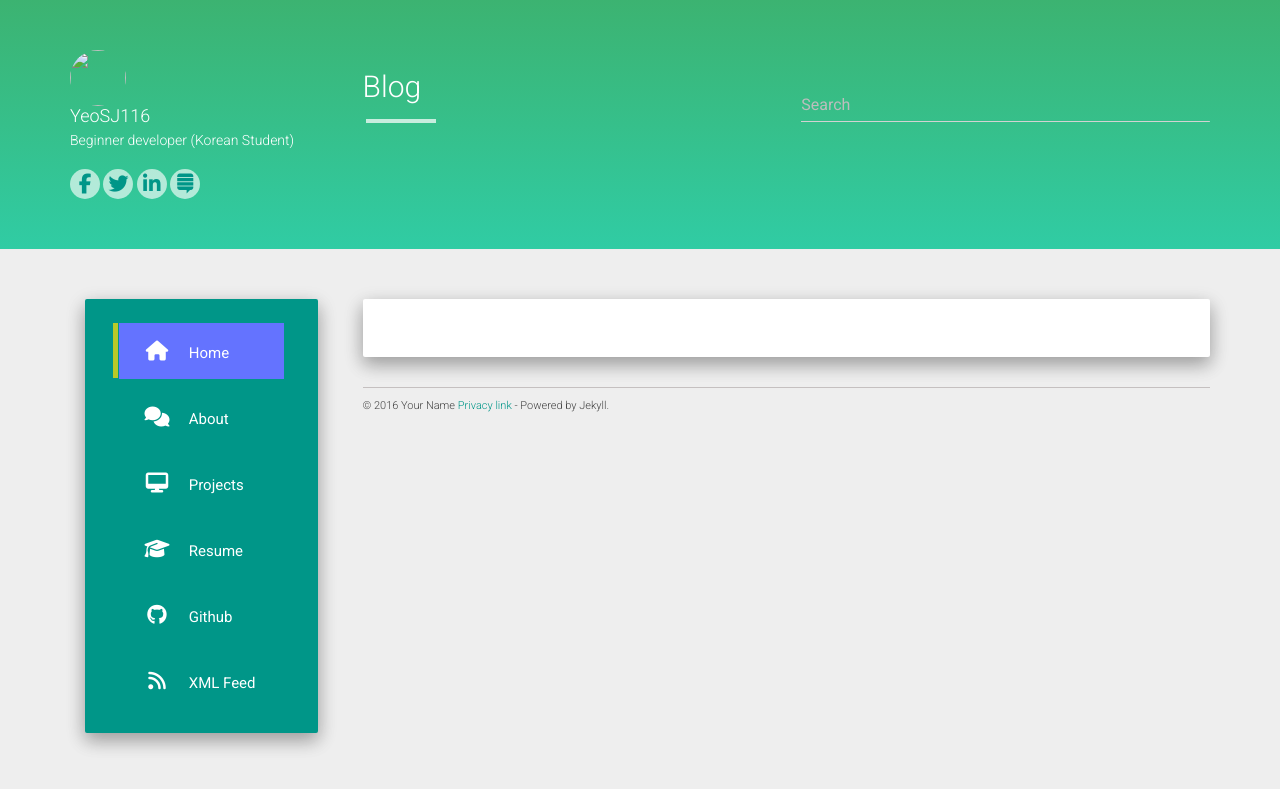
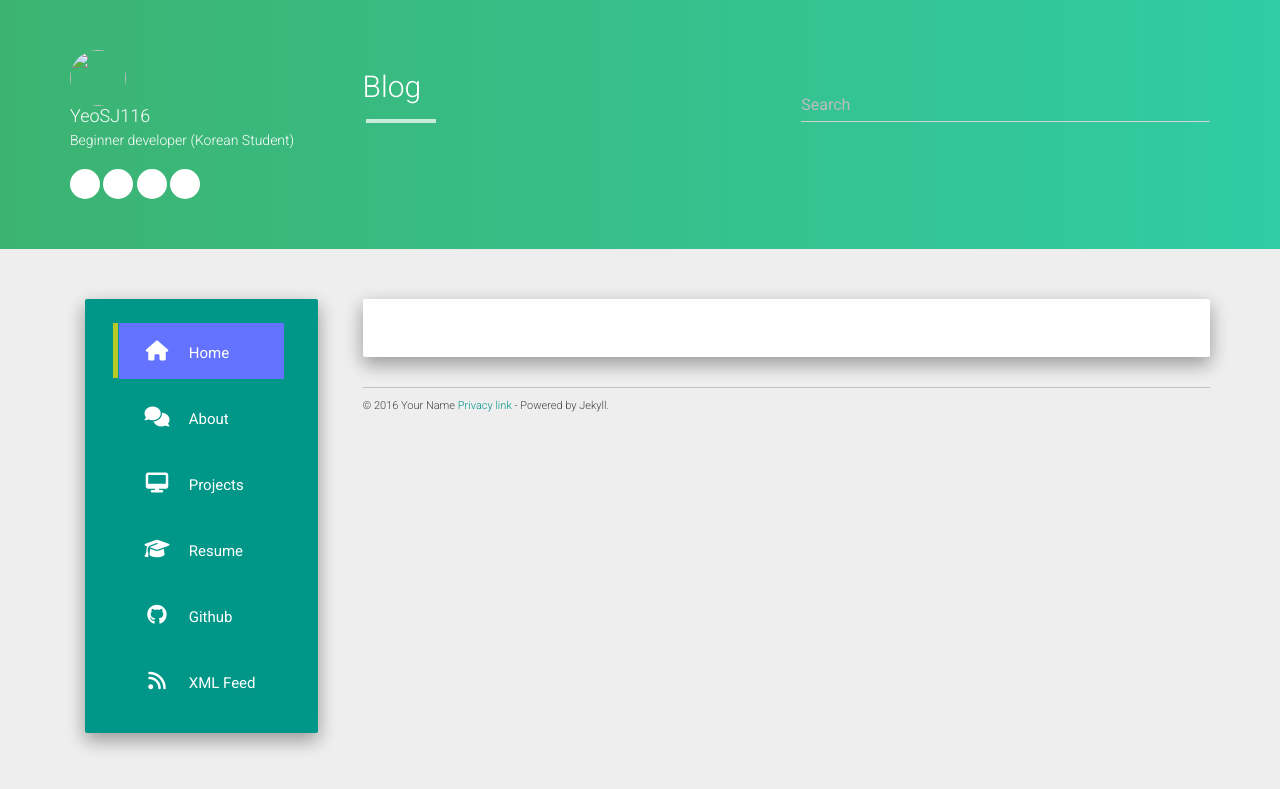
Before and after one commit to YeoSJ116/YeoSJ116.github.io, a Jekyll site: the page built from index.html, in a window 1280 px wide. Shown: the top 789 px of the page. Built offline with Jekyll 4.4.1, drawn with Linux system fonts in a browser that asks for light colours; nearby versions of some CDN libraries; the list of posts is cut into pages by our own code.

Commit message:
Update main.css

```diff
--- a/static/css/main.css
+++ b/static/css/main.css
@@ -2,7 +2,7 @@
 .header-panel.shadow-z-2 {
     background: -moz-linear-gradient(top, #3CB371 0%, #30CCA4 100%);
     background: -webkit-linear-gradient(top, #3CB371 0%, #30CCA4 100%);
-    background: linear-gradient(to bottom, #3CB371 0%, #30CCA4 100%);
+    background: linear-gradient(to right, #3CB371 0%, #30CCA4 100%);
     padding: 50px 0 50px 0;
     width: 100%;
 }
@@ -52,20 +52,20 @@ p.info a {
     margin: 20px 0 0;
 }
 .icon {
-    background: rgba(255, 255, 255, 0.63);
+    background: rgb(255, 255, 255);
     border-radius: 100%;
     text-align: center;
     line-height: 20px;
     font-size: 20px;
-    color: #009688;
+    color: transparent;
     padding: 5px;
     width: 30px;
     height: 30px;
     display: inline-block;
 }
 .icon:hover {
-    color: rgba(255, 255, 255, 0.63);
-    background: #009688;
+    color: rgb(255, 255, 255);
+    background: transparent;
 }
 .menu ul li {
     list-style: none;
```
